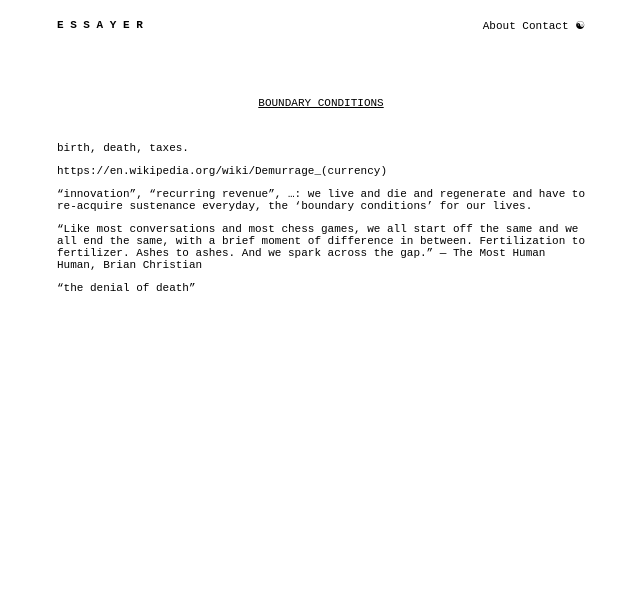
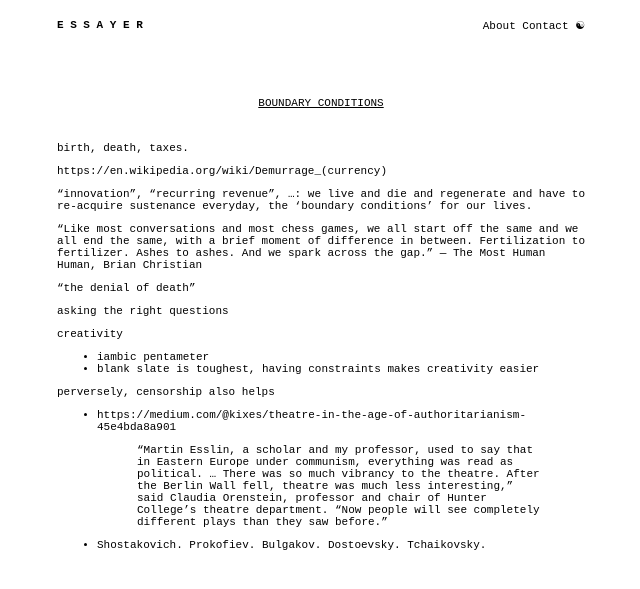
Before and after one commit to joseph-long/essayer, a Jekyll site: the page built from _posts/2020-05-11-boundary-conditions.md, in a window 1280 px wide. Shown: the top 589 px of the page, without its empty margins (319-959 px from the left). Built offline with Jekyll 4.4.1, drawn with Linux system fonts in a browser that asks for light colours; some web fonts are replaced.

```diff
--- a/_posts/2020-05-11-boundary-conditions.md
+++ b/_posts/2020-05-11-boundary-conditions.md
@@ -16,3 +16,21 @@ to fertilizer. Ashes to ashes. And we spark across the gap.” — The Most Huma
 Human, Brian Christian
 
 "the denial of death"
+
+
+
+asking the right questions
+
+creativity
+  - iambic pentameter
+  - blank slate is toughest, having constraints makes creativity easier
+
+perversely, censorship also helps
+  - https://medium.com/@kixes/theatre-in-the-age-of-authoritarianism-45e4bda8a901
+    > “Martin Esslin, a scholar and my professor, used to say that in Eastern
+      Europe under communism, everything was read as political. … There was so
+      much vibrancy to the theatre. After the Berlin Wall fell, theatre was
+      much less interesting,” said Claudia Orenstein, professor and chair of
+      Hunter College’s theatre department. “Now people will see completely
+      different plays than they saw before.”
+  - Shostakovich. Prokofiev. Bulgakov. Dostoevsky. Tchaikovsky.
```
Also changed, not shown: _posts/2020-05-16-unsupervised-truths.md (+13 -0 lines), _posts/2020-06-11-braindump.md (added, +48 -0 lines).
